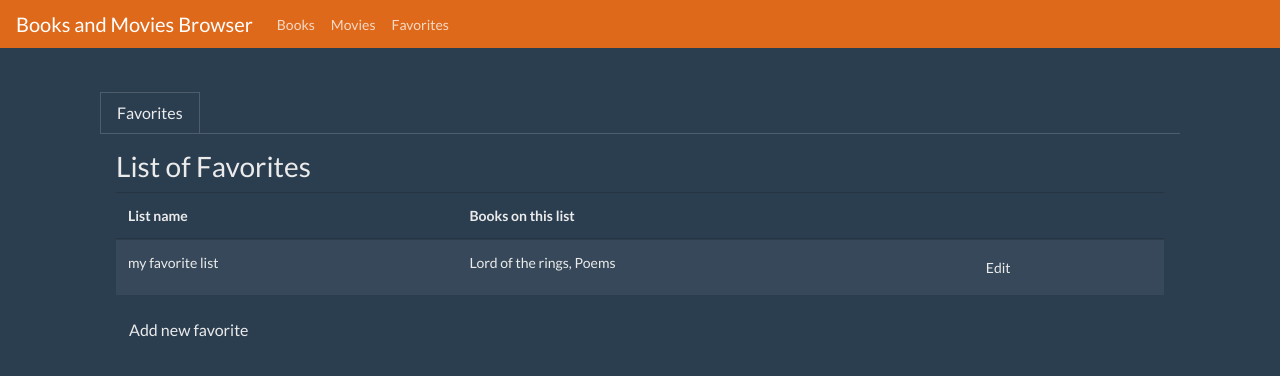
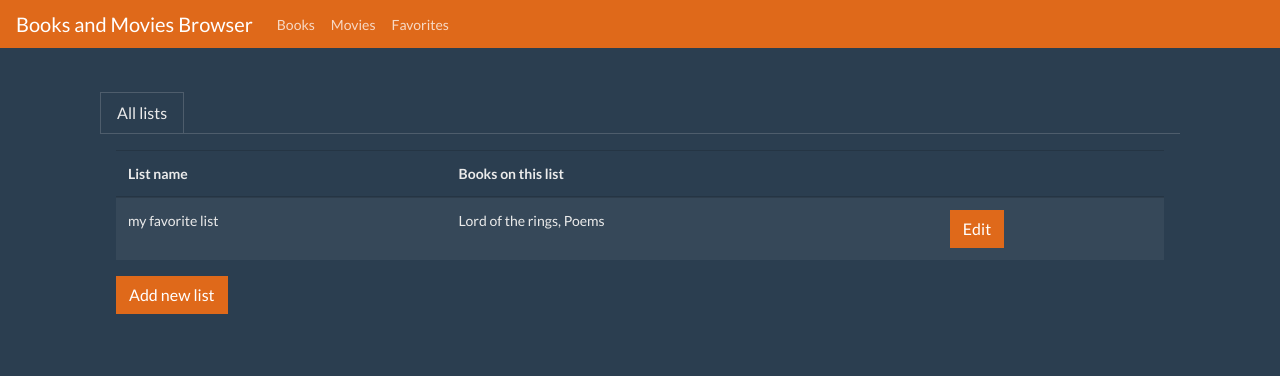
Before and after one commit to rzeznik-kasia/book-and-movie-searcher, an Angular app: page /favorites in a window 1280 px wide. Shown: the top 376 px of the page. Built offline with nearby package versions, Linux system fonts and the light colour scheme.

Commit message:
Fixes some styles

```diff
--- a/src/app/favorites/favorites-list/favorites-list.component.html
+++ b/src/app/favorites/favorites-list/favorites-list.component.html
@@ -8,8 +8,8 @@
     <tr *ngFor="let f of favorites">
       <td>{{ f.listName }}</td>
       <td>{{ f.booksOnTheList }}</td>
-      <td><button class="btn btn-sm btn-default" (click)="editFavorite.emit(f)">Edit</button></td>
+      <td><button type="button" class="btn btn-primary" (click)="editFavorite.emit(f)">Edit</button></td>
     </tr>
   </tbody>
 </table>
-<button class="btn btn-default" (click)="addFavorite.emit()">Add new favorite</button>
+<button type="button" class="btn btn-primary" (click)="addFavorite.emit()">Add new list</button>
--- a/src/app/favorites/favorites.component.html
+++ b/src/app/favorites/favorites.component.html
@@ -1,6 +1,5 @@
 <app-tabs>
-    <app-tab [tabTitle]="'Favorites'">
-      <h3>List of Favorites</h3>
+    <app-tab [tabTitle]="'All lists'">
       <app-favorites-list [favorites]="favorites" (addFavorite)="onAddFavorite()" (editFavorite)="onEditFavorite($event)">
       </app-favorites-list>
     </app-tab>
--- a/src/app/favorites/favorites.component.ts
+++ b/src/app/favorites/favorites.component.ts
@@ -21,7 +21,7 @@ export class FavoritesComponent {
 
   onEditFavorite(favorite) {
     this.tabsComponent.openTab(
-      `Editing ${favorite.listName}`,
+      `Editing: ${favorite.listName}`,
       this.favoritesFormTemplate,
       favorite,
       true
@@ -29,7 +29,7 @@ export class FavoritesComponent {
   }
 
   onAddFavorite() {
-    this.tabsComponent.openTab('New Favorite', this.favoritesFormTemplate, {}, true);
+    this.tabsComponent.openTab('New list', this.favoritesFormTemplate, {}, true);
   }
 
   onFavoriteFormSubmit(dataModel) {
--- a/src/app/shared/components/tabs/tabs.component.html
+++ b/src/app/shared/components/tabs/tabs.component.html
@@ -4,7 +4,7 @@
   </li>
 
   <li *ngFor="let tab of dynamicTabs" (click)="selectTab(tab)" [class.active]="tab.active" class="nav-item">
-    <a href="javascript:;" class="nav-link active" >{{tab.title}} <span class="tab-close" *ngIf="tab.isCloseable" (click)="closeTab(tab)">x</span></a>
+    <a href="javascript:;" class="nav-link active" >{{tab.title}} <span class="tab-close" *ngIf="tab.isCloseable" (click)="closeTab(tab)">&nbsp;&nbsp;&nbsp;X</span></a>
   </li>
 </ul>
 <ng-content></ng-content>
```
